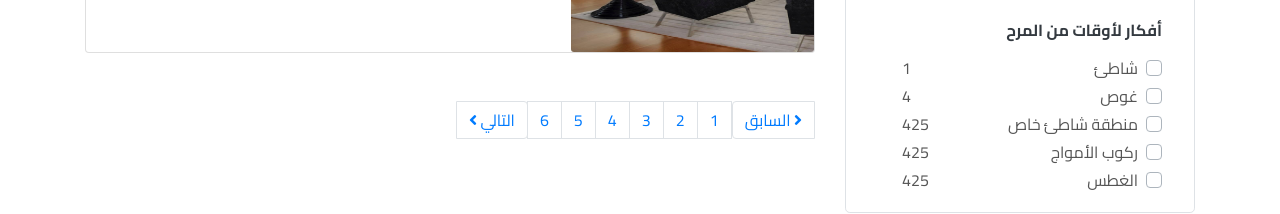
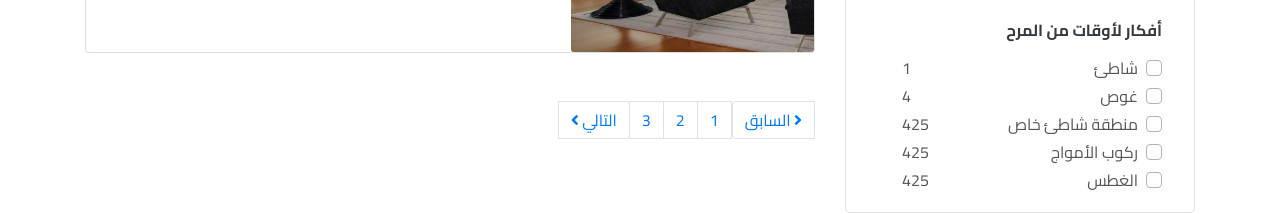
Before and after one commit to benessaessa/booking, a plain HTML site: page single.html in a window 1280 px wide. Shown: the part 1319-1533 px from the top of the page. Drawn offline with nearby package versions, Linux system fonts and the light colour scheme.

Commit message:
edit single

```diff
--- a/single.html
+++ b/single.html
@@ -316,9 +316,6 @@
                       <li class="page-item"><a class="page-link" href="#">1</a></li>
                       <li class="page-item"><a class="page-link" href="#">2</a></li>
                       <li class="page-item"><a class="page-link" href="#">3</a></li>
-                      <li class="page-item"><a class="page-link" href="#">4</a></li>
-                      <li class="page-item"><a class="page-link" href="#">5</a></li>
-                      <li class="page-item"><a class="page-link" href="#">6</a></li>
                       <li class="page-item"><a class="page-link" href="#">التالي <i class="fa fa-angle-left"></i></a></li>
                     </ul>
                 </nav>
```
